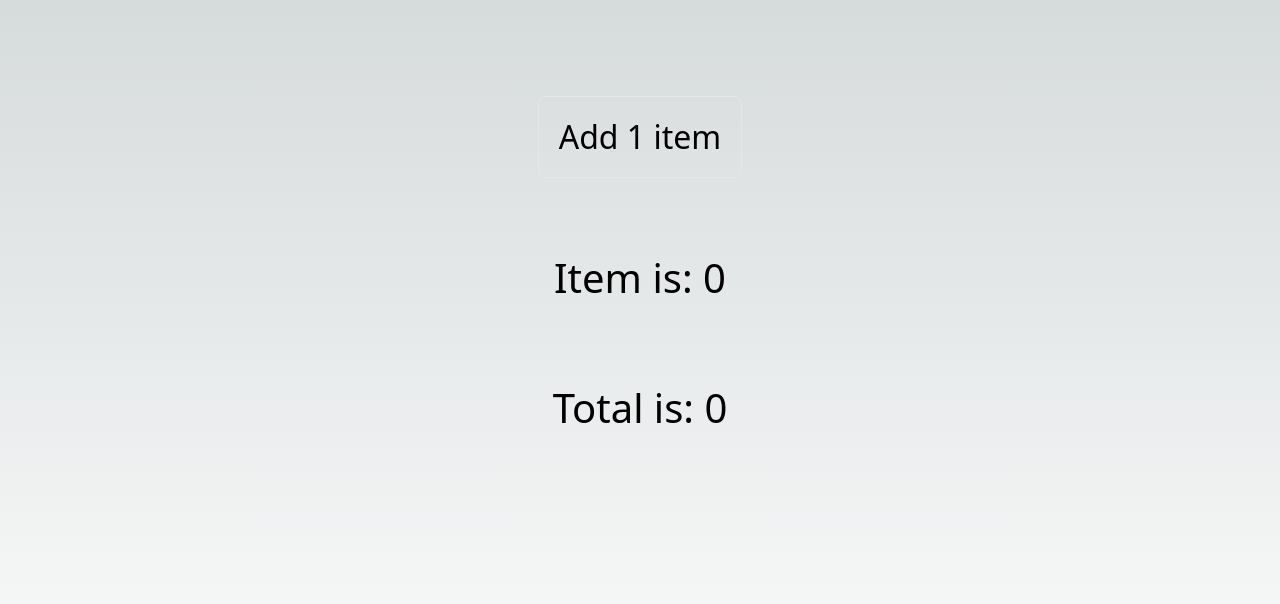
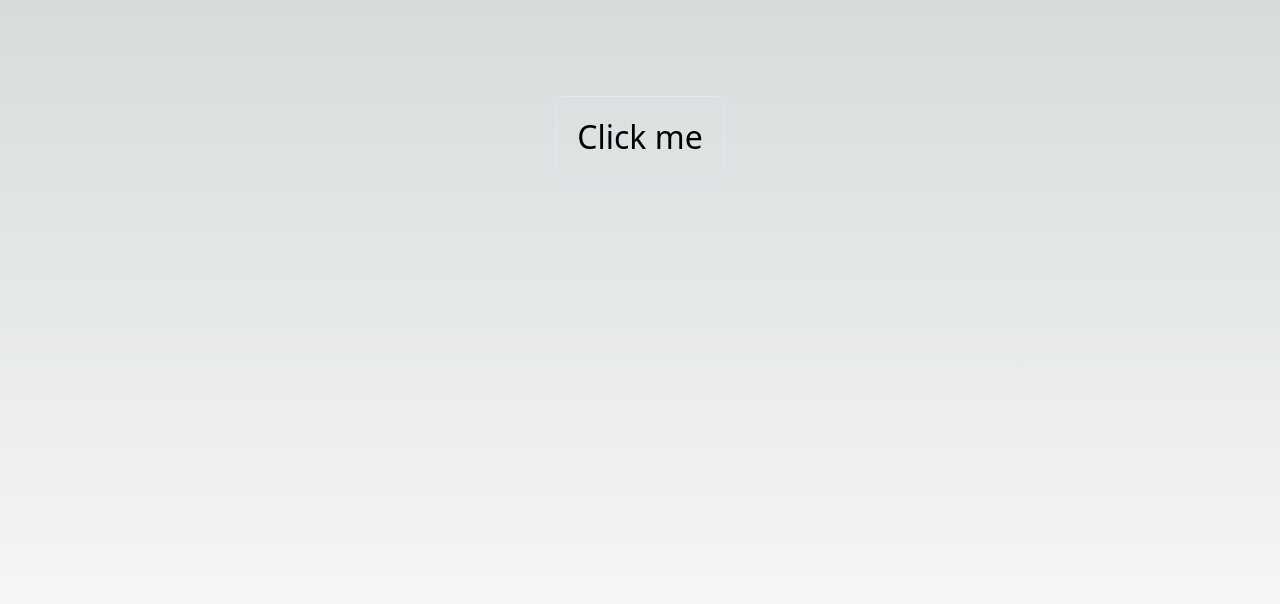
Before and after one commit to athena272/react-junior-mistakes, a Next.js app: page / in a window 1280 px wide. Shown: the top 604 px of the page. Built offline with nearby package versions, Linux system fonts and the light colour scheme.

Commit message:
Update index.tsx

```diff
--- a/src/pages/index.tsx
+++ b/src/pages/index.tsx
@@ -3,13 +3,14 @@ import Mistake11 from "./Mistakes/11";
 import Mistake10 from "./Mistakes/10";
 import Mistake9 from "./Mistakes/9";
 import Mistake8 from "./Mistakes/8";
+import Mistake7 from "./Mistakes/7";
 
 export default function Home() {
   return (
       <main
         className={`flex min-h-screen flex-col items-center p-24`}
       >
-        <Mistake8 />
+        <Mistake7 />
       </main>
   );
 }
```
